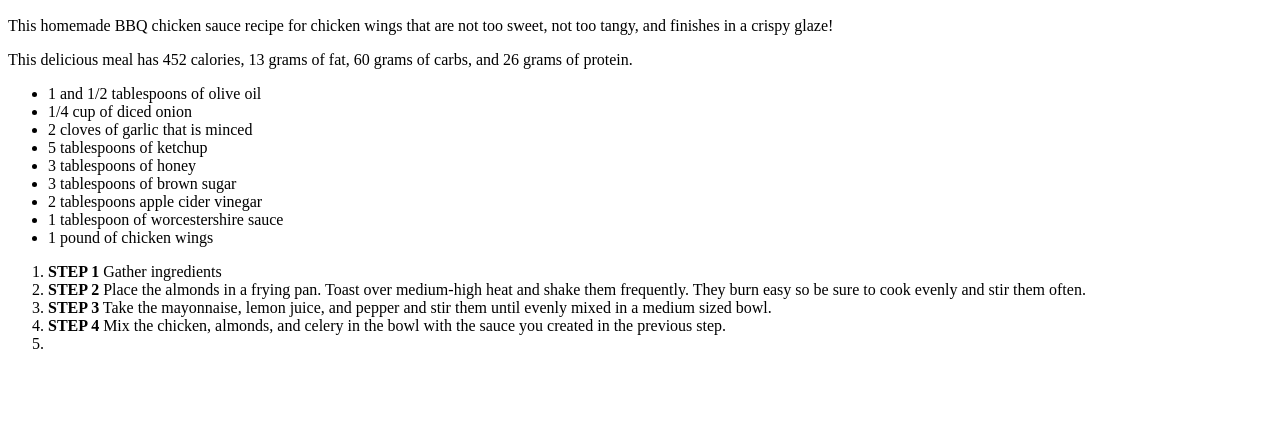
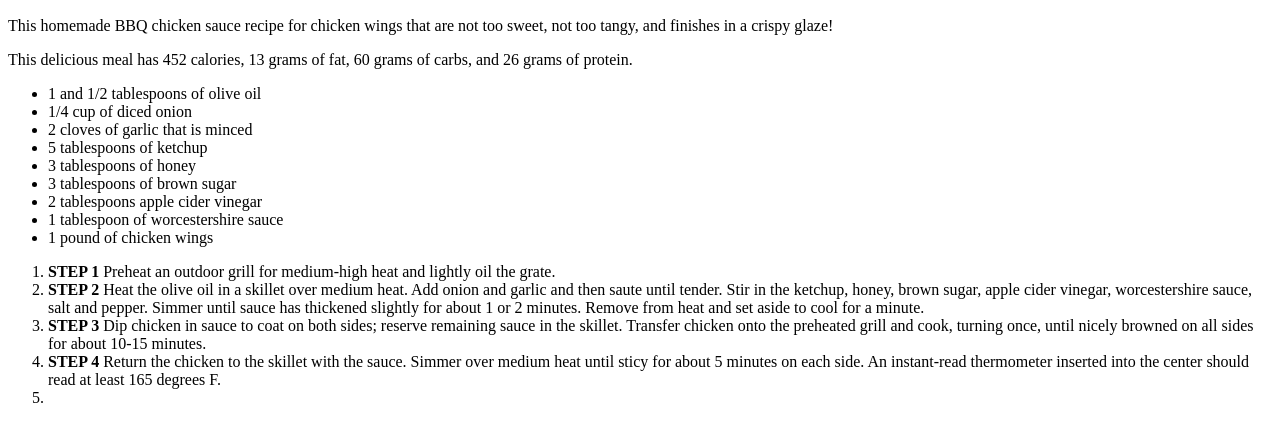
Before and after one commit to VermisImperator/odin-recipes, a plain HTML site: page recipes/bbqchicken.html in a window 1280 px wide. Shown: the part 99-540 px from the top of the page. Drawn offline with Linux system fonts and the light colour scheme.

Commit message:
Changed the instructions to fit the bbq chicken recipe

```diff
--- a/recipes/bbqchicken.html
+++ b/recipes/bbqchicken.html
@@ -23,10 +23,10 @@
     </ul>
 
     <ol>
-        <li><strong>STEP 1</strong> Gather ingredients</li>
-        <li><strong>STEP 2</strong> Place the almonds in a frying pan. Toast over medium-high heat and shake them frequently. They burn easy so be sure to cook evenly and stir them often.</li>
-        <li><strong>STEP 3</strong> Take the mayonnaise, lemon juice, and pepper and stir them until evenly mixed in a medium sized bowl.</li>
-        <li><strong>STEP 4</strong> Mix the chicken, almonds, and celery in the bowl with the sauce you created in the previous step.</li>
+        <li><strong>STEP 1</strong> Preheat an outdoor grill for medium-high heat and lightly oil the grate.</li>
+        <li><strong>STEP 2</strong> Heat the olive oil in a skillet over medium heat. Add onion and garlic and then saute until tender. Stir in the ketchup, honey, brown sugar, apple cider vinegar, worcestershire sauce, salt and pepper. Simmer until sauce has thickened slightly for about 1 or 2 minutes. Remove from heat and set aside to cool for a minute.</li>
+        <li><strong>STEP 3</strong> Dip chicken in sauce to coat on both sides; reserve remaining sauce in the skillet. Transfer chicken onto the preheated grill and cook, turning once, until nicely browned on all sides for about 10-15 minutes.</li>
+        <li><strong>STEP 4</strong> Return the chicken to the skillet with the sauce. Simmer over medium heat until sticy for about 5 minutes on each side. An instant-read thermometer inserted into the center should read at least 165 degrees F.</li>
         <li></li>
     </ol>
 </body>
```
